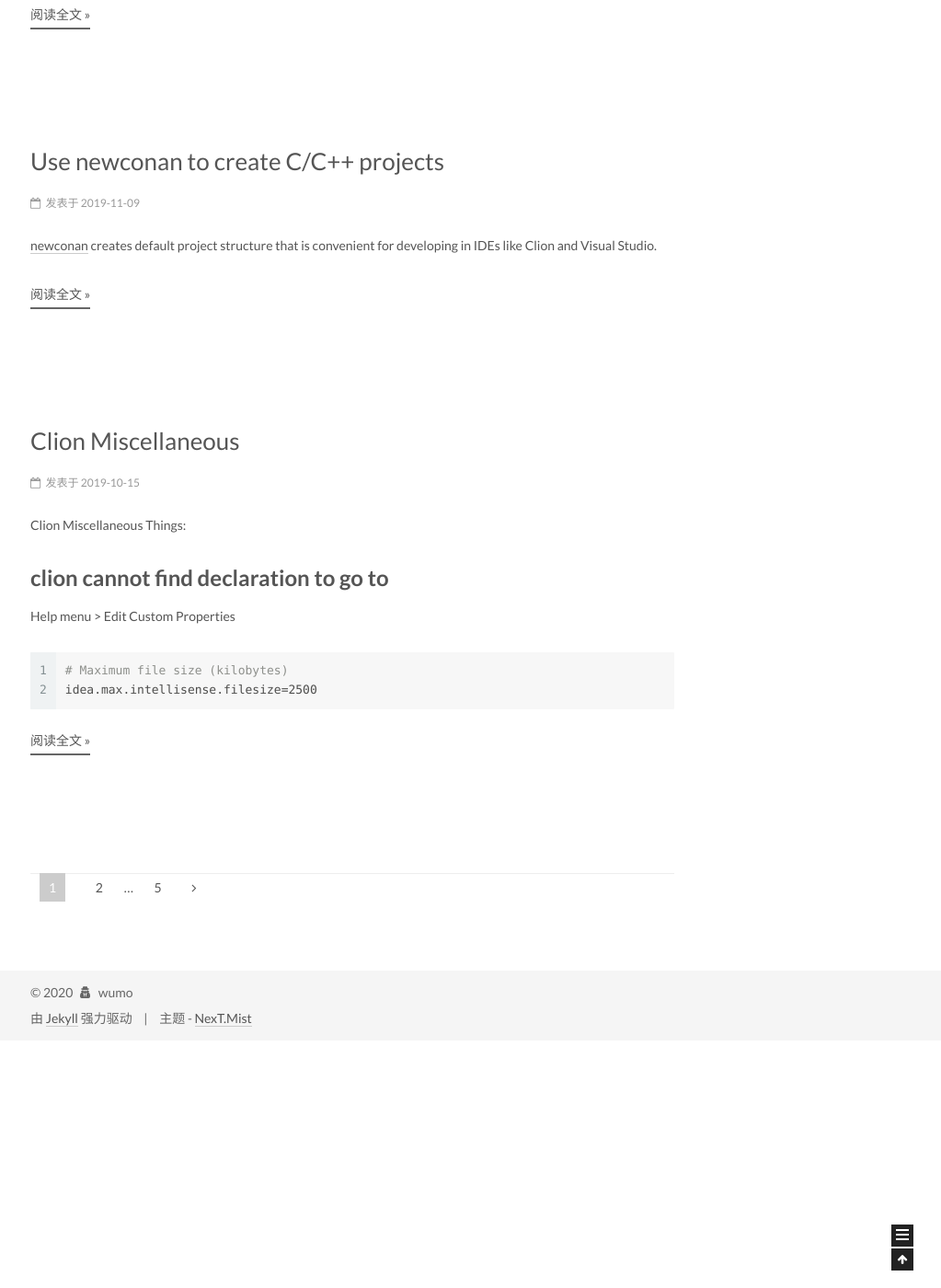
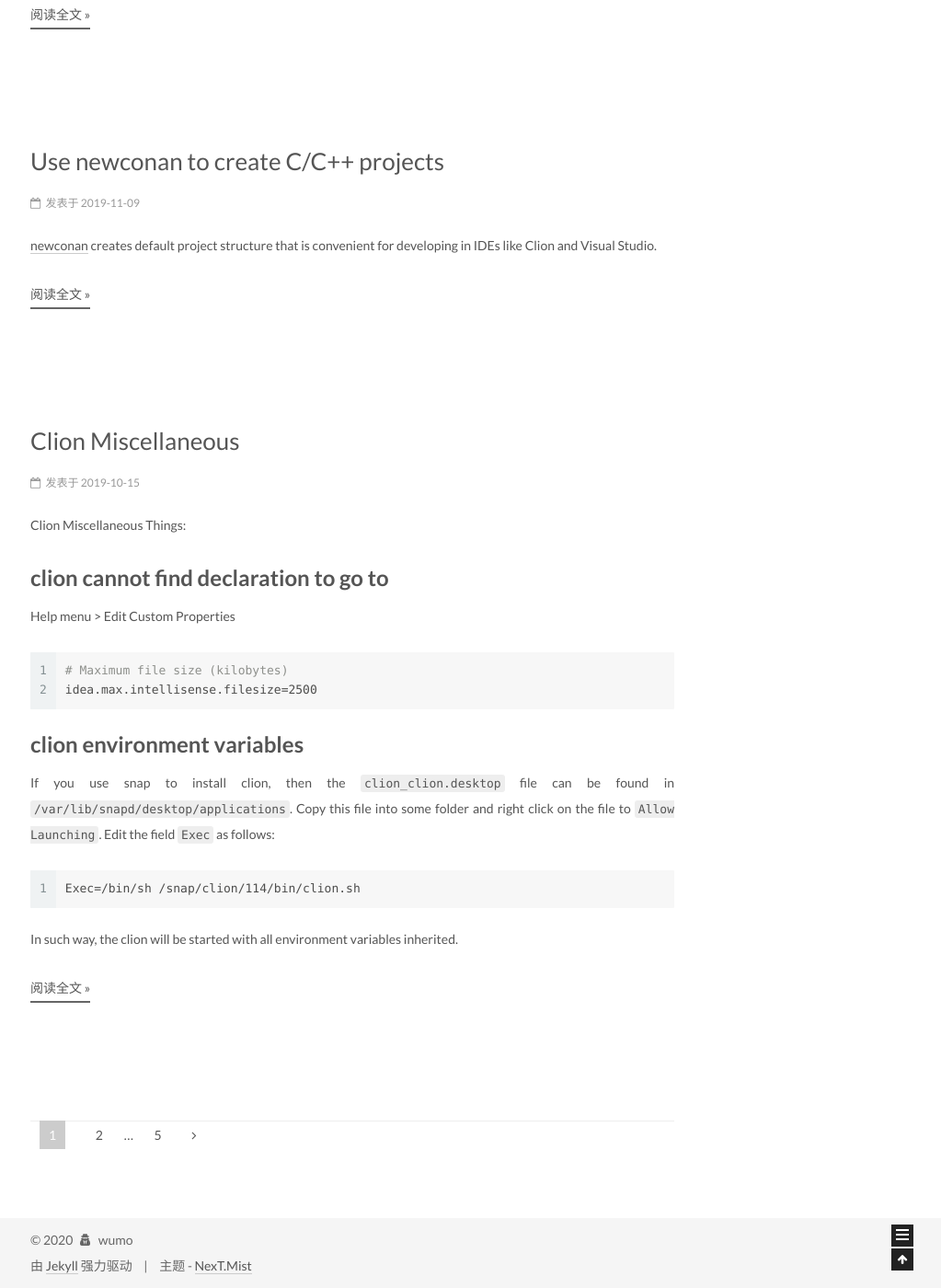
Before and after one commit to wumo/wumo.github.io, a Jekyll site: the page built from index.html, in a window 1280 px wide and 1400 px high, scrolled down 7329 px. Shown: the whole window at 92% size, without its empty margins (257-1280 px from the left). Built offline with Jekyll 4.4.1, drawn with Linux system fonts in a browser that asks for light colours; the list of posts is cut into pages by our own code; comment, search, counter and statistics services are not loaded.

Commit message:
Update 2019-10-15-clion-miscellaneous.md

````diff
--- a/_posts/2019-10-15-clion-miscellaneous.md
+++ b/_posts/2019-10-15-clion-miscellaneous.md
@@ -5,10 +5,20 @@ tags: ["clion"]
 Clion Miscellaneous Things:
 
 # clion cannot find declaration to go to
+
 Help menu > Edit Custom Properties
 ```shell
 # Maximum file size (kilobytes)
 idea.max.intellisense.filesize=2500
 ```
 
+# clion environment variables
+
+If you use snap to install clion, then the `clion_clion.desktop` file can be found in `/var/lib/snapd/desktop/applications`. Copy this file into some folder and right click on the file to `Allow Launching`.
+Edit the field `Exec` as follows:
+
+```
+Exec=/bin/sh /snap/clion/114/bin/clion.sh
+```
+In such way, the clion will be started with all environment variables inherited.
 <!--more-->
````
